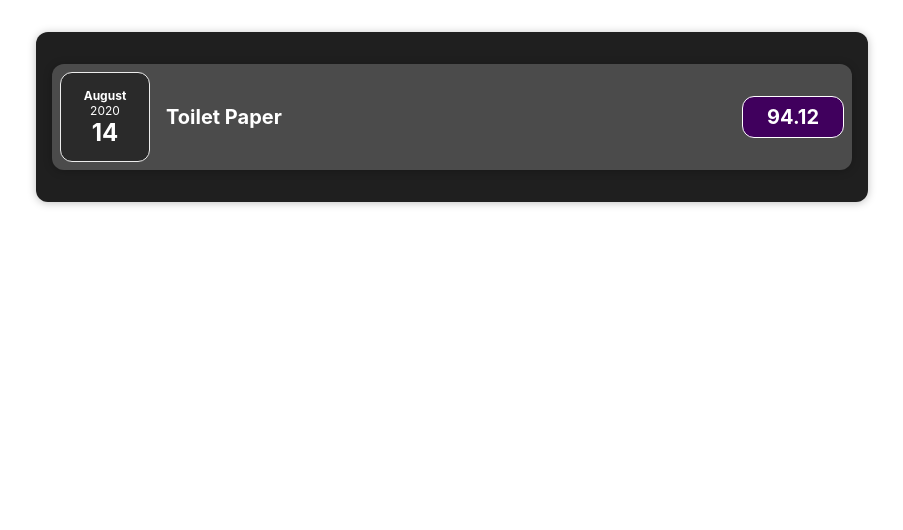
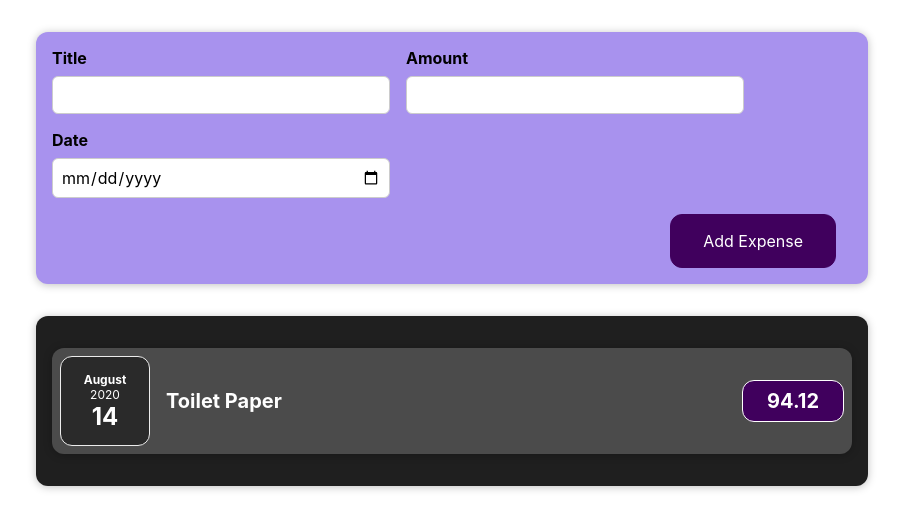
Before and after one commit to samofoke/expense_tracker, a React (Create React App) app: page / in a window 1280 px wide. Shown: the top 530 px of the page, without its empty margins (188-1091 px from the left). Built offline with nearby package versions, Linux system fonts and the light colour scheme.

Commit message:
added the form

```diff
--- a/src/App.js
+++ b/src/App.js
@@ -1,4 +1,5 @@
 import Expenses from "./components/expenses/expenses";
+import NewExpense from "./components/newexpense/new_expense";
 
 function App() {
   const expenses = [
@@ -25,6 +26,7 @@
 
   return (
     <div className="App">
+      <NewExpense />
       <Expenses items={expenses} />
     </div>
   );
--- /dev/null
+++ b/src/components/expensefrom/expense-form.css
@@ -0,0 +1,26 @@
+.new-expense__controls {
+  display: flex;
+  flex-wrap: wrap;
+  gap: 1rem;
+  margin-bottom: 1rem;
+  text-align: left;
+}
+
+.new-expense__control label {
+  font-weight: bold;
+  margin-bottom: 0.5rem;
+  display: block;
+}
+
+.new-expense__control input {
+  font: inherit;
+  padding: 0.5rem;
+  border-radius: 6px;
+  border: 1px solid #ccc;
+  width: 20rem;
+  max-width: 100%;
+}
+
+.new-expense__actions {
+  text-align: right;
+}
--- /dev/null
+++ b/src/components/expensefrom/expense_form.js
@@ -0,0 +1,56 @@
+import { useState } from "react";
+import "./expense-form.css";
+
+const ExpenseForm = () => {
+  const [enterTitle, setEnterTitle] = useState("");
+  const [enteredAmount, setEnteredAmount] = useState("");
+  const [formDate, setFormDate] = useState("");
+
+  const titleChangerHandler = (event) => {
+    console.log(event.target.value);
+  };
+
+  const amountChangeHandler = (event) => {
+    console.log(event.target.value);
+  };
+
+  const dateChangeHandler = (event) => {
+    console.log(event.target.value);
+  };
+
+  //   const submitFrom = () => {};
+
+  return (
+    <form>
+      <div className="new-expense__controls">
+        <div className="new-expense__control">
+          <label>Title</label>
+          <input type="text" onChange={titleChangerHandler} />
+        </div>
+        <div className="new-expense__control">
+          <label>Amount</label>
+          <input
+            type="number"
+            min="0.01"
+            step="0.01"
+            onChange={amountChangeHandler}
+          />
+        </div>
+        <div className="new-expense__control">
+          <label>Date</label>
+          <input
+            type="date"
+            min="2019-01-01"
+            max="2022-12-31"
+            onChange={dateChangeHandler}
+          />
+        </div>
+      </div>
+      <div className="new-expense__actions">
+        <button type="submit">Add Expense</button>
+      </div>
+    </form>
+  );
+};
+
+export default ExpenseForm;
--- /dev/null
+++ b/src/components/newexpense/new-expense.css
@@ -0,0 +1,38 @@
+.new-expense {
+  background-color: #a892ee;
+  padding: 1rem;
+  margin: 2rem auto;
+  width: 50rem;
+  max-width: 95%;
+  border-radius: 12px;
+  text-align: center;
+  box-shadow: 0 1px 8px rgba(0, 0, 0, 0.25);
+}
+
+.new-expense button {
+  font: inherit;
+  cursor: pointer;
+  padding: 1rem 2rem;
+  border: 1px solid #40005d;
+  background-color: #40005d;
+  color: white;
+  border-radius: 12px;
+  margin-right: 1rem;
+}
+
+.new-expense button:hover,
+.new-expense button:active {
+  background-color: #510674;
+  border-color: #510674;
+}
+
+.new-expense button.alternative {
+  color: #220131;
+  border-color: transparent;
+  background-color: transparent;
+}
+
+.new-expense button.alternative:hover,
+.new-expense button.alternative:active {
+  background-color: #ddb3f8;
+}
--- /dev/null
+++ b/src/components/newexpense/new_expense.js
@@ -0,0 +1,12 @@
+import ExpenseForm from "../expensefrom/expense_form";
+import "./new-expense.css";
+
+const NewExpense = () => {
+  return (
+    <div className="new-expense">
+      <ExpenseForm />
+    </div>
+  );
+};
+
+export default NewExpense;
```
